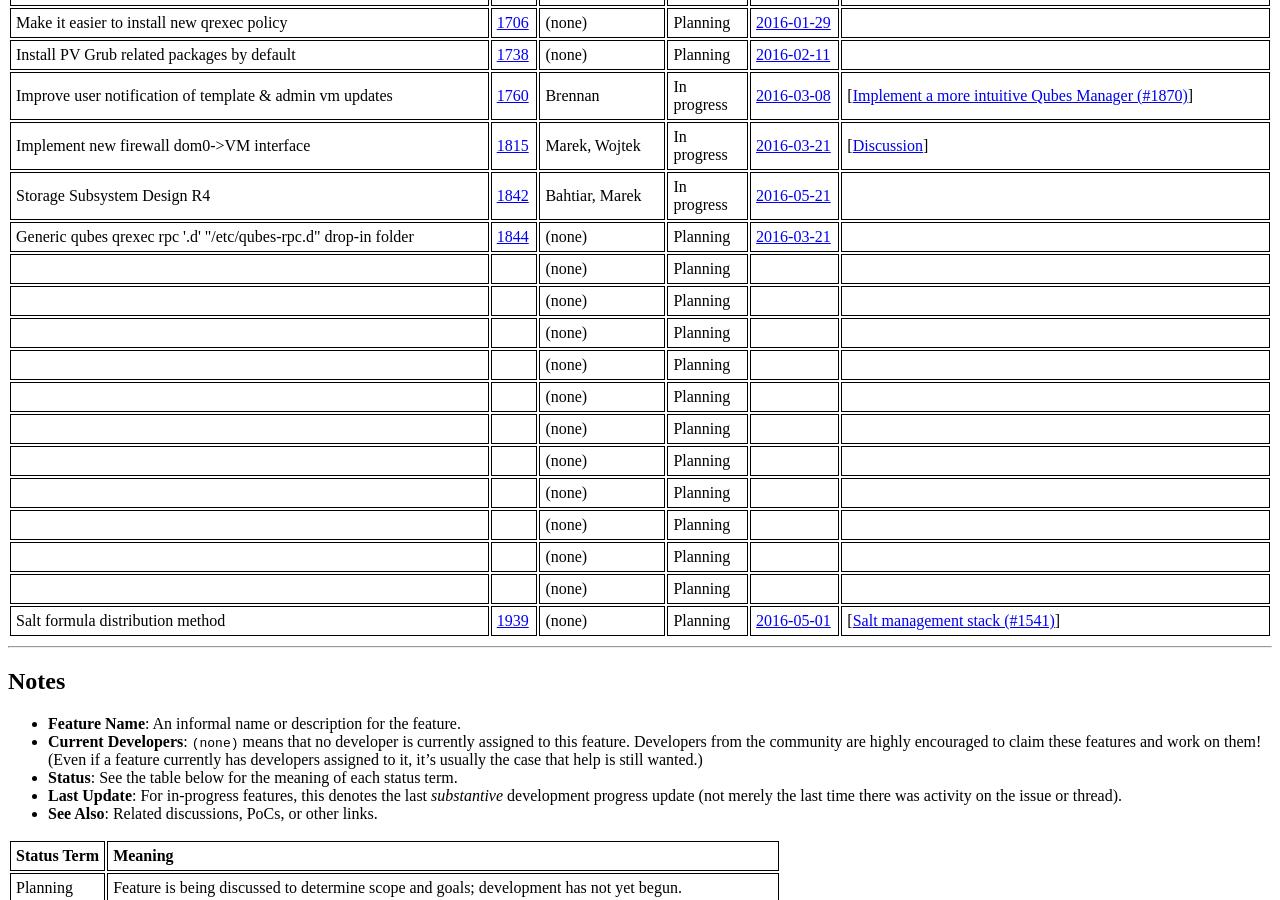
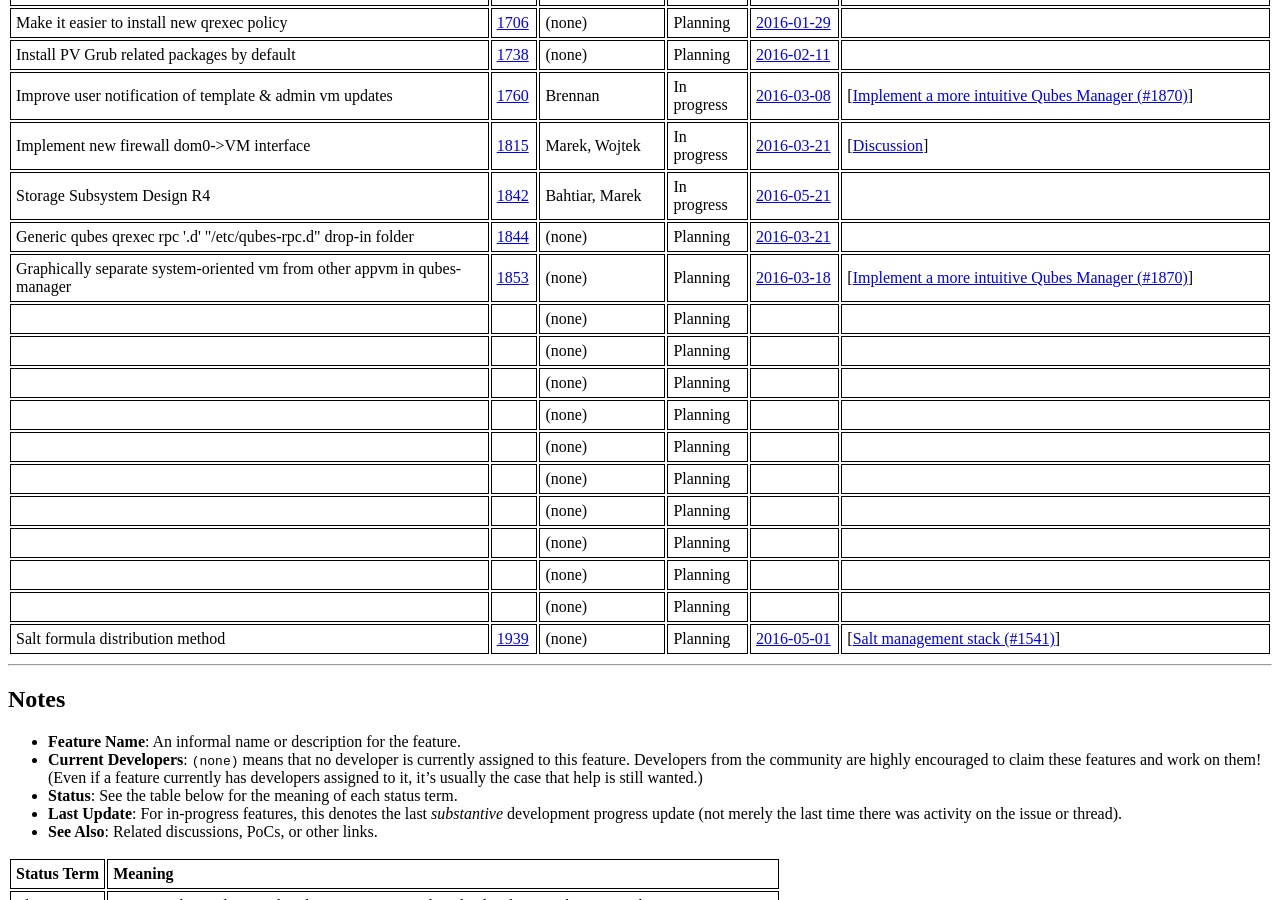
Before and after one commit to QubesOS/qubes-issues, a Jekyll site: the page built from index.md, in a window 1280 px wide and 900 px high, scrolled down 2582 px. Built offline with Jekyll 4.4.1, drawn with Linux system fonts in a browser that asks for light colours.

Commit message:
Track #1853

```diff
--- a/_data/features.yml
+++ b/_data/features.yml
@@ -1127,18 +1127,18 @@
   - desc   :
     url    :
 
-- name   :
-  issue  :
+- name   : Graphically separate system-oriented vm from other appvm in qubes-manager
+  issue  : 1853
   devs   :
   status :
-    term   :
+    term   : Planning
     url    :
   updated:
-    date   :
-    url    :
+    date   : 2016-03-18
+    url    : https://github.com/QubesOS/qubes-issues/issues/1853#issue-141881740
   info   :
-  - desc   :
-    url    :
+  - desc   : Implement a more intuitive Qubes Manager (#1870)
+    url    : https://github.com/QubesOS/qubes-issues/issues/1870
   - desc   :
     url    :
 
```
